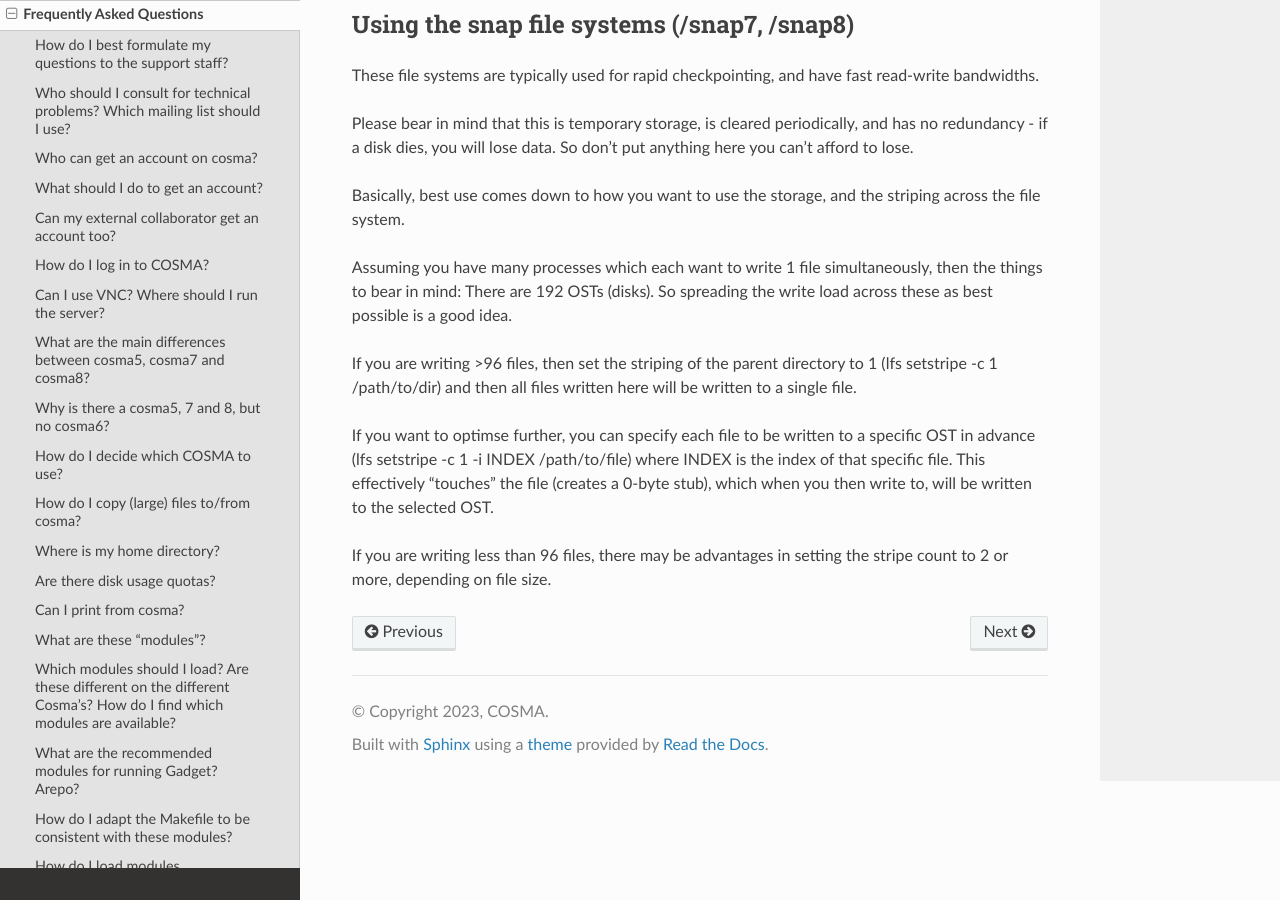
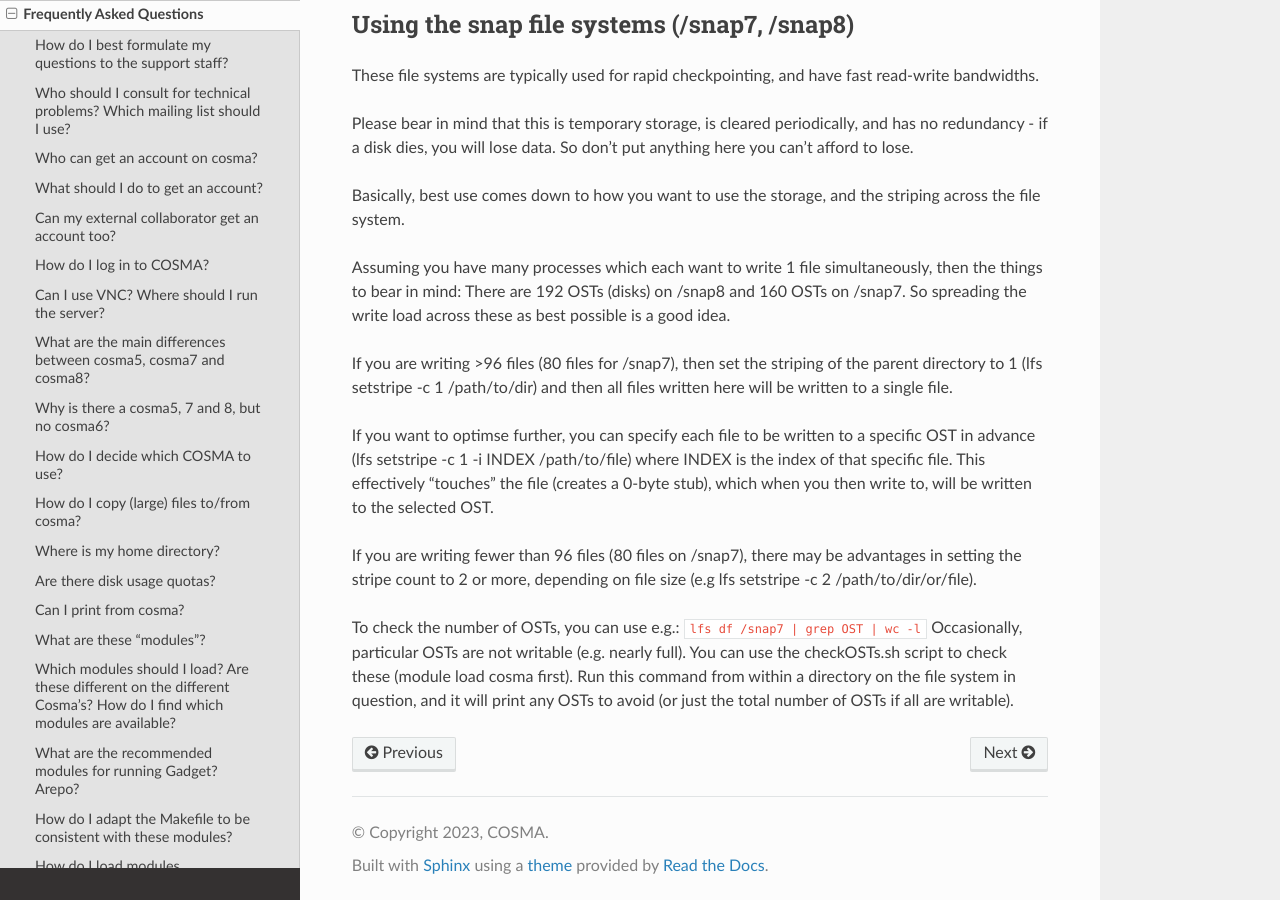
Before and after one commit to agb32/cosmadoc, a Sphinx documentation site: the page built from docs/source/faq.md, in a window 1280 px wide and 900 px high, scrolled down 8512 px. Built offline with Sphinx 7.4.7 and the Read the Docs theme 2.0.0, drawn with Linux system fonts in a browser that asks for light colours.

Commit message:
added snap info

````diff
--- a/docs/source/faq.md
+++ b/docs/source/faq.md
@@ -262,12 +262,13 @@ striping across the file system.
 
 Assuming you have many processes which each want to write 1 file
 simultaneously, then the things to bear in mind:
-There are 192 OSTs (disks).
+There are 192 OSTs (disks) on /snap8 and 160 OSTs on /snap7.
 So spreading the write load across these as best possible is a good idea.
 
-If you are writing >96 files, then set the striping of the parent
-directory to 1 (lfs setstripe -c 1 /path/to/dir)
-and then all files written here will be written to a single file.
+If you are writing >96 files (80 files for /snap7), then set the
+striping of the parent directory to 1 (lfs setstripe -c 1
+/path/to/dir) and then all files written here will be written to a
+single file.
 
 If you want to optimse further, you can specify each file to be written to
 a specific OST in advance (lfs setstripe -c 1 -i INDEX /path/to/file)
@@ -276,5 +277,10 @@ index of that specific file.  This effectively "touches" the file (creates
 a 0-byte stub), which when you then write to, will be written to the
 selected OST.
 
-If you are writing less than 96 files, there may be advantages in setting
-the stripe count to 2 or more, depending on file size.
+If you are writing fewer than 96 files (80 files on /snap7), there may
+be advantages in setting the stripe count to 2 or more, depending on
+file size (e.g lfs setstripe -c 2 /path/to/dir/or/file).
+
+To check the number of OSTs, you can use e.g.:
+```lfs df /snap7 | grep OST | wc -l```
+Occasionally, particular OSTs are not writable (e.g. nearly full).  You can use the checkOSTs.sh script to check these (module load cosma first).  Run this command from within a directory on the file system in question, and it will print any OSTs to avoid (or just the total number of OSTs if all are writable).
````
